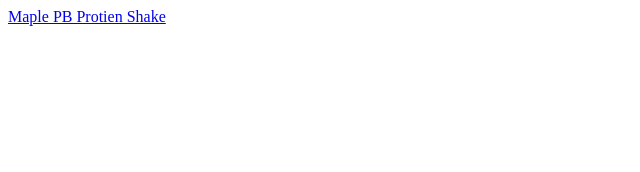
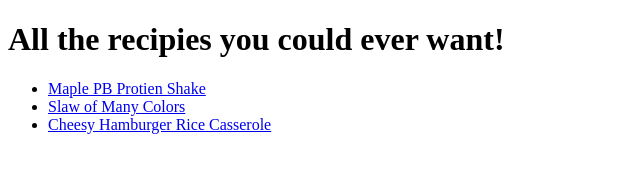
Before and after one commit to kevinpatrickbayley/odin-recipies, a plain HTML site: page index.html in a window 1280 px wide. Shown: the whole page, without its empty margins (0-640 px from the left). Drawn offline with Linux system fonts and the light colour scheme.

Commit message:
Add links to slaw and casserole recipies

```diff
--- a/index.html
+++ b/index.html
@@ -5,6 +5,12 @@
         <title>Odin Recipies</title>
     </head>
     <body>
-        <a href="recipies/shake.html">Maple PB Protien Shake</a>
+        <h1>All the recipies you could ever want!</h1>
+        <ul>
+            <li><a href="recipies/shake.html">Maple PB Protien Shake</a></li>
+            <li><a href="recipies/slaw.html">Slaw of Many Colors </a></li>
+            <li><a href="recipies/casserole.html">Cheesy Hamburger Rice Casserole</a></li>
+        </ul>
+
     </body>
 </html>
```
